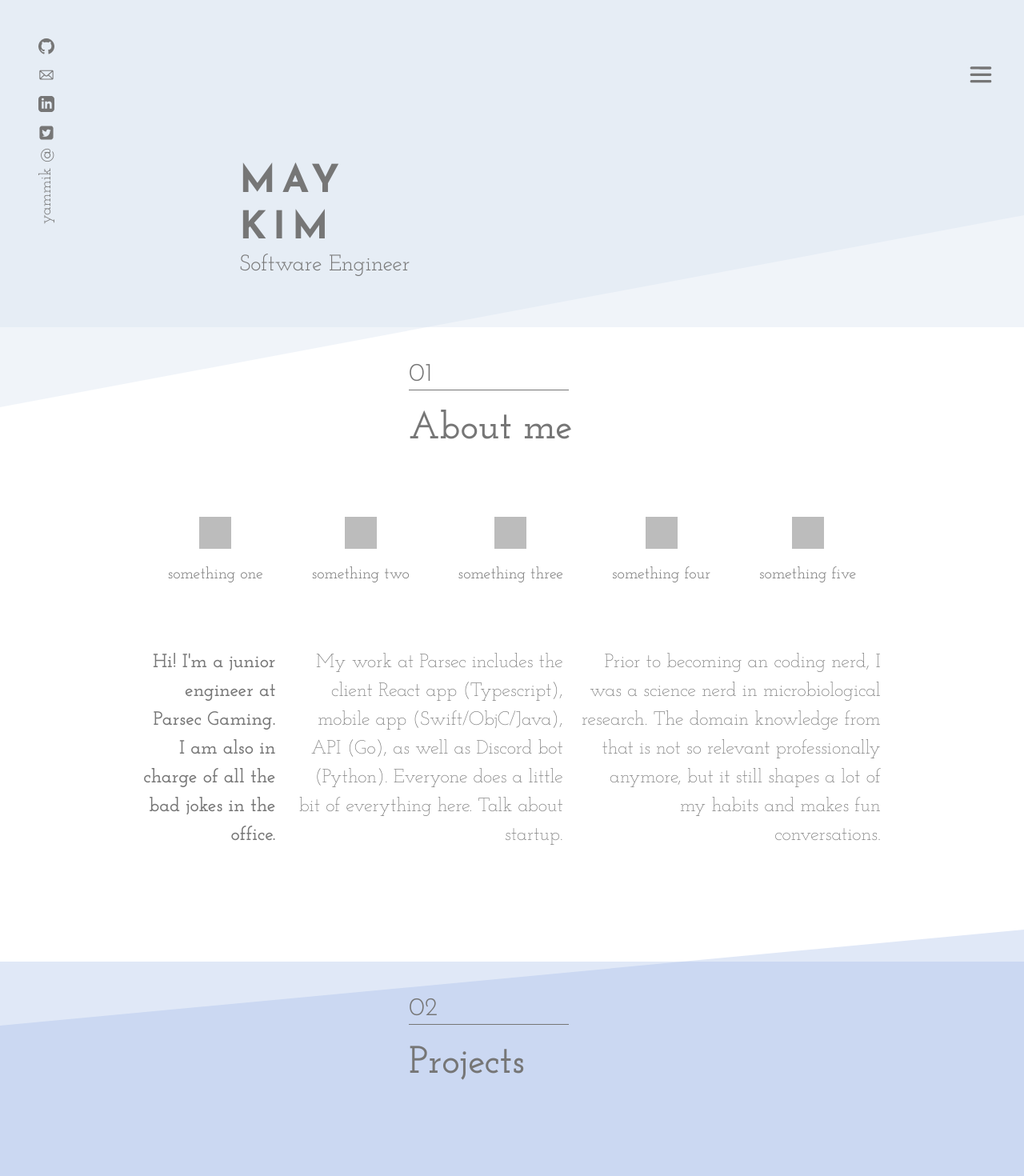
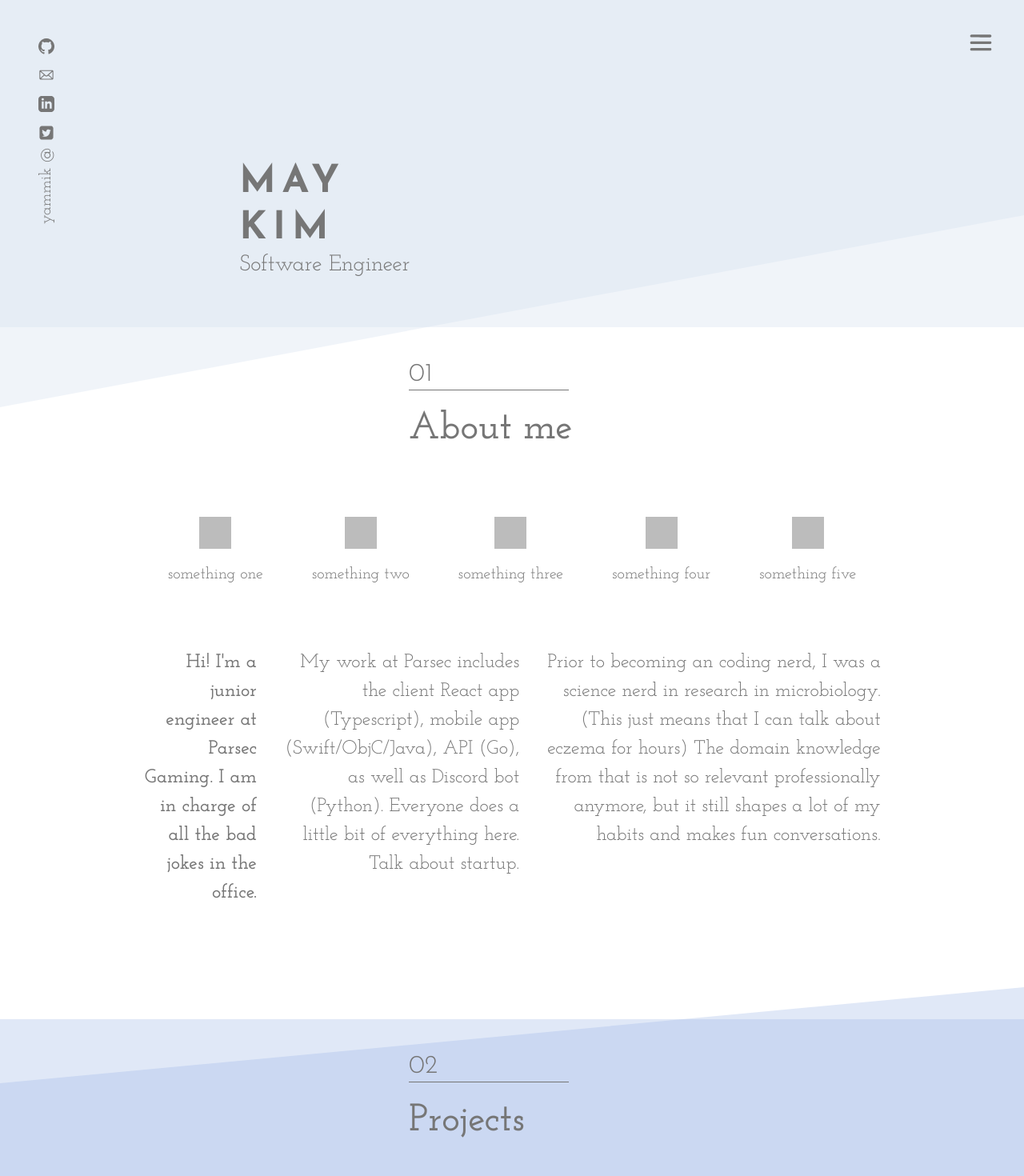
Before and after one commit to yammik/maykim.me, a React (Create React App) app: page / in a window 1280 px wide. Shown: the top 1470 px of the page at 80% size. Built offline with nearby package versions, Linux system fonts and the light colour scheme.

Commit message:
add menu and scrolling

```diff
--- a/src/About.js
+++ b/src/About.js
@@ -12,7 +12,7 @@ import {
 
 export default function About() {
   return (
-    <ContentWrapper>
+    <ContentWrapper id="about">
       <SectionHeaderWrapper>
         <SectionNumber>01</SectionNumber>
         <CoolLine />
@@ -28,8 +28,8 @@ export default function About() {
         </IconsWrapper>
         <TextWrapper>
           <LeftParagraph>
-            Hi! I'm a junior engineer at Parsec Gaming. I am also in charge of
-            all the bad jokes in the office.
+            Hi! I'm a junior engineer at Parsec Gaming. I am in charge of all
+            the bad jokes in the office.
           </LeftParagraph>
           <Paragraph>
             My work at Parsec includes the client React app (Typescript), mobile
@@ -37,10 +37,11 @@ export default function About() {
             Everyone does a little bit of everything here. Talk about startup.
           </Paragraph>
           <Paragraph>
-            Prior to becoming an coding nerd, I was a science nerd in
-            microbiological research. The domain knowledge from that is not so
-            relevant professionally anymore, but it still shapes a lot of my
-            habits and makes fun conversations.
+            Prior to becoming an coding nerd, I was a science nerd in research
+            in microbiology. (This just means that I can talk about eczema for
+            hours) The domain knowledge from that is not so relevant
+            professionally anymore, but it still shapes a lot of my habits and
+            makes fun conversations.
           </Paragraph>
         </TextWrapper>
       </SectionBodyWrapper>
@@ -69,7 +70,7 @@ const LeftParagraph = styled.div`
 
 export const Paragraph = styled.div`
   font-family: "Josefin Slab", serif;
-  font-weight: 300;
+  font-weight: 400;
   font-size: 1.2rem;
   text-align: right;
   margin-top: 0;
--- a/src/App.js
+++ b/src/App.js
@@ -1,4 +1,4 @@
-import React from "react";
+import React, { useState } from "react";
 import "./App.scss";
 import Landing from "./Landing";
 import About from "./About";
@@ -12,6 +12,8 @@ import Hamburger from "./Hamburger";
 function App() {
   return (
     <div className="App">
+      {/* TODO: make hamburger expand and list sections */}
+      {/* TODO: make hamburger link to jump to sections */}
       <Hamburger />
       <Landing />
       <About />
@@ -25,3 +27,5 @@ function App() {
 }
 
 export default App;
+
+// TODO: make menu togglable by hamburger
--- a/src/App.scss
+++ b/src/App.scss
@@ -92,6 +92,7 @@ html {
   font-size: em(16);
   overflow-x: hidden;
   @include font-size-map($html-font-size);
+  overscroll-behavior: none;
 }
 
 p {
--- a/src/Contact.js
+++ b/src/Contact.js
@@ -11,7 +11,7 @@ import {
 
 export default function Contact() {
   return (
-    <ContentWrapper>
+    <ContentWrapper id="contact">
       <SectionHeaderWrapper>
         <SectionNumber>04</SectionNumber>
         <CoolLine />
--- a/src/Gallery.js
+++ b/src/Gallery.js
@@ -11,7 +11,7 @@ import {
 
 export default function Gallery() {
   return (
-    <ContentWrapper>
+    <ContentWrapper id="gallery">
       <SectionHeaderWrapper>
         <SectionNumber>05</SectionNumber>
         <CoolLine />
--- a/src/Hamburger.js
+++ b/src/Hamburger.js
@@ -1,19 +1,68 @@
-import React from "react";
-import styled from "styled-components";
+import React, { useState } from "react";
+import styled, { css } from "styled-components";
 
 import { HamburgerIcon } from "./svg/icons";
 
 export default function Hamburger() {
+  const [menuIsOpen, setMenuIsOpen] = useState(false);
+
   return (
-    <HamburgerWrapper>
-      <HamburgerIcon />
-    </HamburgerWrapper>
+    <Wrapper>
+      <HamburgerWrapper onClick={() => setMenuIsOpen(!menuIsOpen)}>
+        <HamburgerIcon />
+      </HamburgerWrapper>
+      <MenuWrapper open={menuIsOpen}>
+        <MenuItem title="about" />
+        <MenuItem title="projects" />
+        <MenuItem title="profile" />
+        <MenuItem title="gallery" />
+        <MenuItem title="contact" />
+      </MenuWrapper>
+    </Wrapper>
   );
 }
 
+function MenuItem({ title }) {
+  function handleClick() {
+    const el = document.getElementById(title);
+    el && el.scrollIntoView({ behavior: "smooth" });
+  }
+  return <StyledLi onClick={handleClick}>{title}</StyledLi>;
+}
+
 const HamburgerWrapper = styled.div`
-  top: 4rem;
+  top: 2rem;
   right: 2rem;
+  z-index: 99;
+  line-height: 0;
+  margin-left: auto;
+  width: min-content;
+`;
+
+const MenuWrapper = styled.ul`
+  transform: scaleY(${({ open }) => (open ? 1 : 0)});
+  top: 0;
+  right: 0;
+  padding: 1rem;
+  margin: 0;
+  transition: transform 0.2s ease-out;
+`;
+
+const Wrapper = styled.div`
   position: fixed;
+  top: 2rem;
+  right: 2rem;
   z-index: 99;
 `;
+
+const StyledLi = styled.li`
+  list-style: none;
+  transition: transform 0.1s ease-out;
+  text-align: right;
+  &:hover {
+    transform: scale(1.2);
+  }
+  &:not(:last-child) {
+    margin-bottom: 0.5rem;
+  }
+`;
--- a/src/Profile.js
+++ b/src/Profile.js
@@ -18,15 +18,18 @@ export default function Profile() {
       contents: [
         {
           title: "Binghamton University",
-          body: "Graduate program in Biology"
-        },
-        {
-          title: "Binghamton University",
-          body: "Biology major, Linguistics minor"
+          body: (
+            // TODO: fix vert padding
+            // TODO: add stats: GPA?
+            <>
+              <p>Graduate program in Biology</p>
+              <p>Biology major, Linguistics minor</p>
+            </>
+          )
         },
         {
           title: "LaGuardia High School",
-          body: "Studio art major"
+          body: "Visual arts major"
         }
       ]
     },
@@ -40,18 +43,21 @@ export default function Profile() {
         },
         {
           title: "Binghamton University",
-          body: "Graduate teaching assistant"
-        },
-        {
-          title: "Binghamton University",
-          body: "Graduate research assistant"
+          body: (
+            // TODO: fix vert padding and style
+            // TODO: add stats: GPA?
+            <>
+              <p>Graduate research assistant</p>
+              <p>Graduate teaching assistant</p>
+            </>
+          )
         }
       ]
     }
   ];
 
   return (
-    <ContentWrapper>
+    <ContentWrapper id="profile">
       <SectionHeaderWrapper>
         <SectionNumber>03</SectionNumber>
         <CoolLine />
@@ -141,7 +147,7 @@ const Skills = () => {
   return (
     <SkillsWrapper>
       <Block />
-      <SectionTitle>Skills</SectionTitle>
+      <SectionTitle>Computer stuff</SectionTitle>
       {skills.map(skill => (
         <ItemBodyWrapper>
           <SkillName>{skill.name}</SkillName>
--- a/src/Projects.js
+++ b/src/Projects.js
@@ -81,7 +81,7 @@ export default function Projects() {
   ];
 
   return (
-    <ContentWrapper>
+    <ContentWrapper id="projects">
       <SectionHeaderWrapper>
         <SectionNumber>02</SectionNumber>
         <CoolLine />
```
